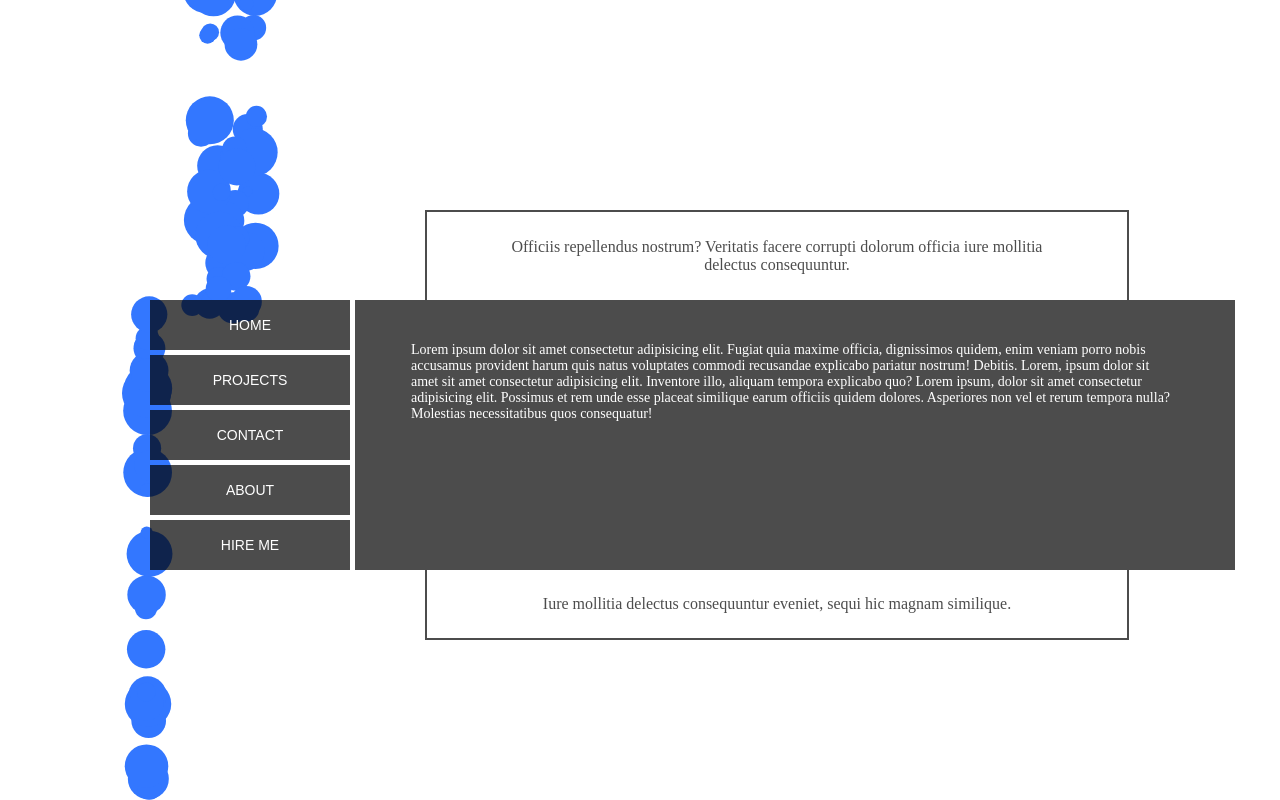
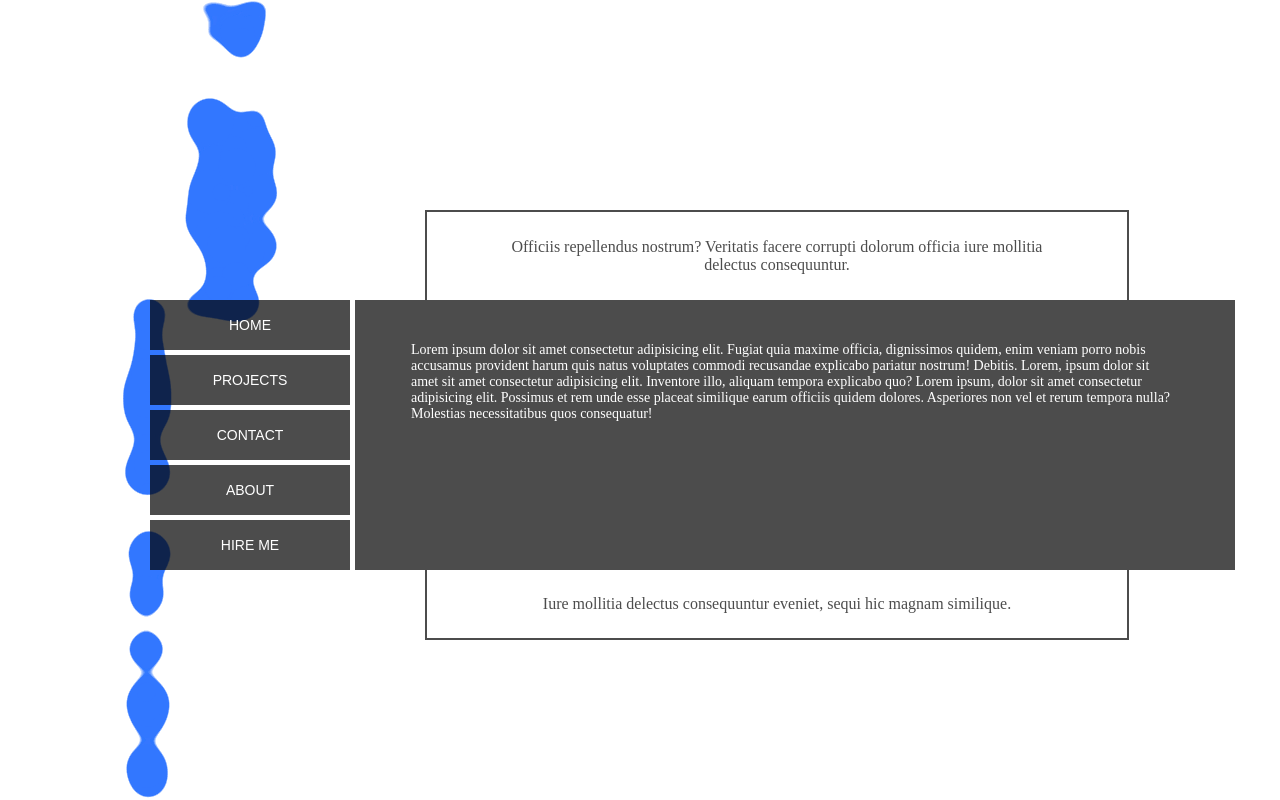
Before and after one commit to obrovacm/liqud-canvas, a plain HTML site: page index.html in a window 1280 px wide. Drawn offline with Linux system fonts and the light colour scheme.

Commit message:
finished

```diff
--- a/index.html
+++ b/index.html
@@ -54,6 +54,16 @@
       </div>
     </div>
 
+
+    <svg>
+      <defs>
+        <filter id='goo'>
+          <feGaussianBlur in='SourceGraphic' stdDeviation='10' result='blur'/>
+          <feColorMatrix in='blur' mode='matrix' values='1 0 0 0 0 0 1 0 0 0 0 0 1 0 0 0 0 0 19 -9' result='goo'/>
+          <feComposite in='SourceGraphic' in2='goo' operator='atop'/>
+        </filter>
+      </defs>
+    </svg>
     <script src="./script.js"></script>
   </body>
 </html>
--- a/script.js
+++ b/script.js
@@ -27,7 +27,7 @@ class Button {
     this.baseX = x;
   }
   update() {
-    let directionX = 3.3;
+    let directionX = 3;
     if (
       mouse.x < this.x + this.width &&
       mouse.x > this.x &&
@@ -36,10 +36,11 @@ class Button {
       this.x > this.baseX - 50
     ) {
       this.x -= directionX;
-      this.width += directionX;
-    } else if (this.x < this.baseX && this.width > 200) {
+      // this.width += directionX;
+    } else if (this.x < this.baseX) {
+    // } else if (this.x < this.baseX && this.width > 200) {
       this.x += directionX;
-      this.width -= directionX;
+      // this.width -= directionX;
     }
   }
   draw() {
@@ -78,8 +79,22 @@ class Particle {
     this.y = y;
     this.size = size;
     this.weight = weight;
+    this.flowRight = false;
   }
   update() {
+    // collision detection particle/mouse
+    if(
+      this.x > mouse.x - 50 &&
+      this.x < mouse.x + 50 &&
+      this.y > mouse.y - 5 &&
+      this.y < mouse.y + 5
+    ){
+      this.x -= this.weight;
+      this.y += this.weight;
+      this.flowRight = true;
+    }
+
+    // collision detection particle/button
     for (let i = 0; i < buttons.length; i++) {
       const btn = buttons[i];
       if (
@@ -89,7 +104,11 @@ class Particle {
         this.y > btn.y
       ) {
         this.weight = 0;
-        this.x -= 4;
+        if(!this.flowRight){
+          this.x -= 4;
+        }else{
+          this.x += 4;
+        }
       } else {
         this.weight += 0.03;
       }
@@ -98,6 +117,7 @@ class Particle {
       this.y = 0 - this.size;
       this.x = Math.random() * 60 + 200;
       this.weight = Math.random() * 0.5 + 1;
+      this.flowRight = false;
     }
     this.y += this.weight;
   }
--- a/style.css
+++ b/style.css
@@ -127,4 +127,5 @@ button:hover::before {
   position: absolute;
   top: 0;
   left: 0;
+  filter: url('#goo');
 }
```
